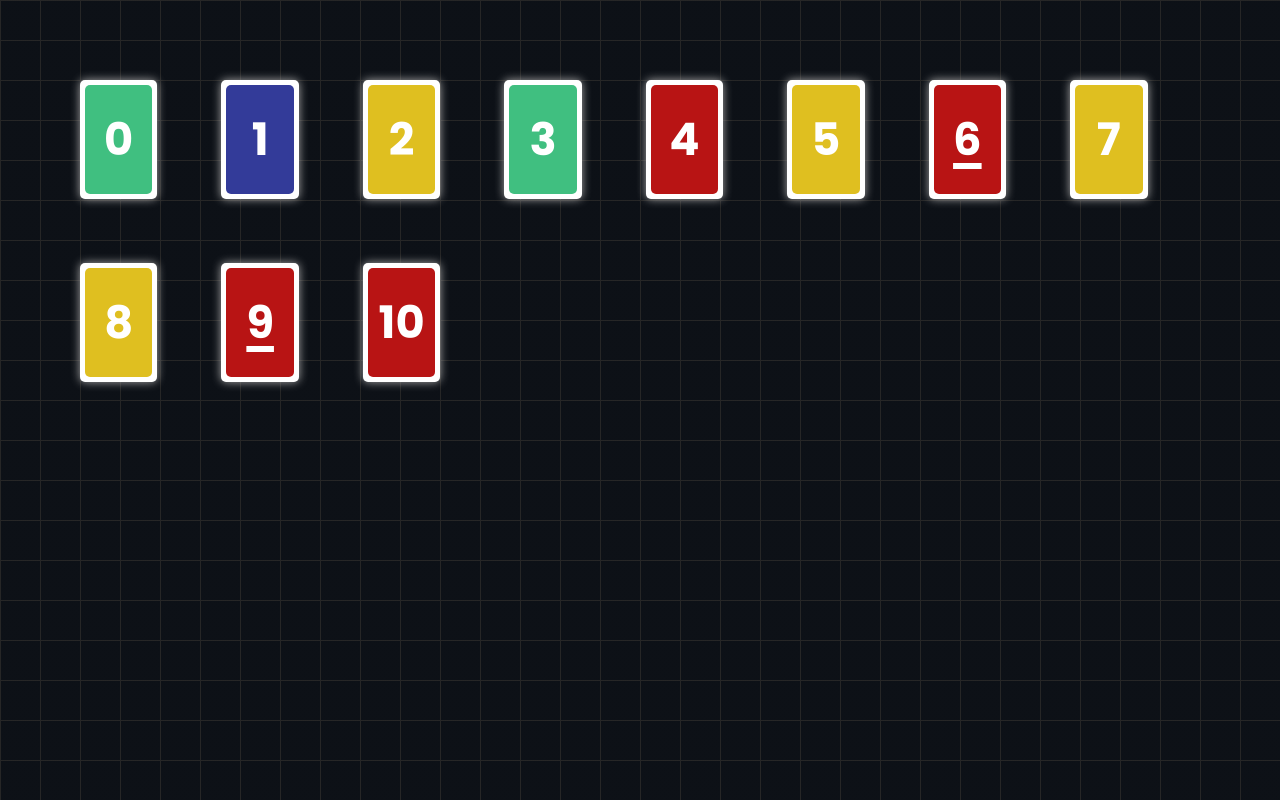
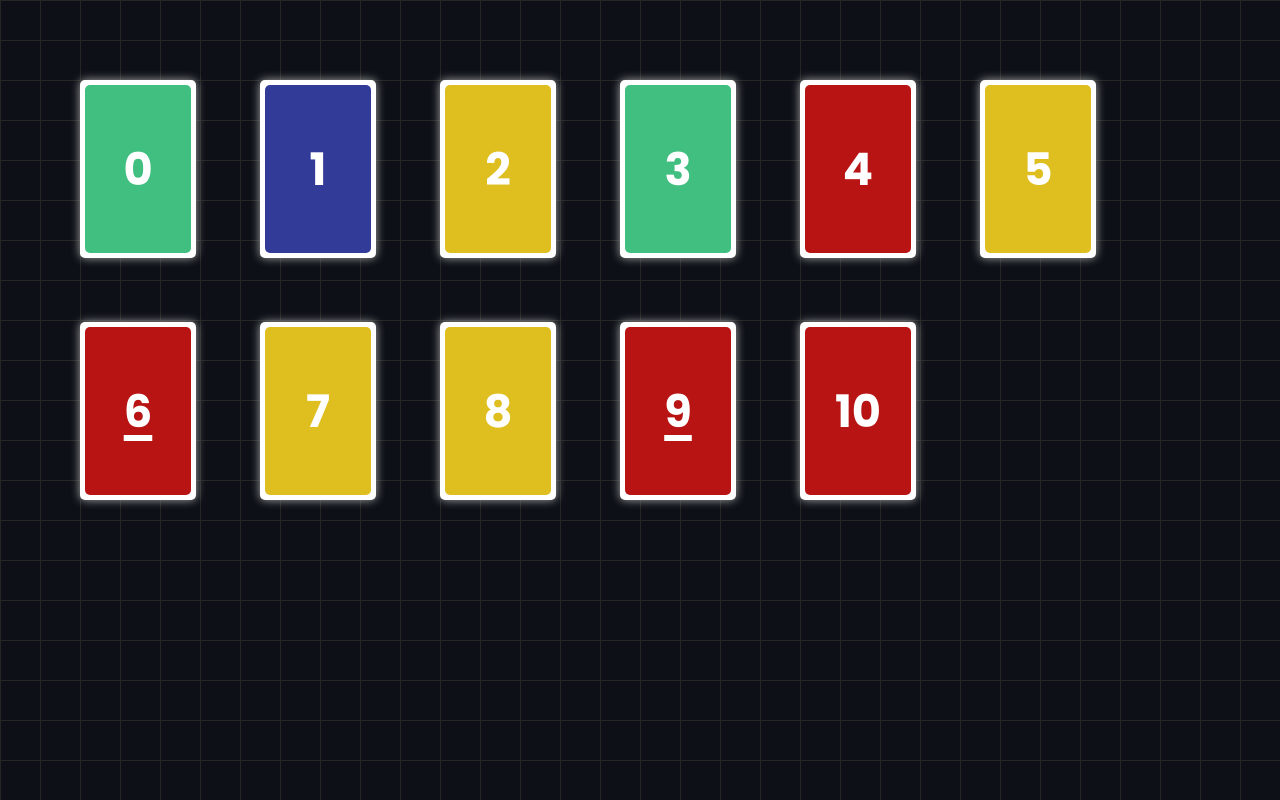
Before and after one commit to HigherGround189/draggable-cards, a Vue app: page / in a window 1280 px wide. Built offline with nearby package versions, Linux system fonts and the light colour scheme.

Commit message:
removed logging

```diff
--- a/src/components/Cards.vue
+++ b/src/components/Cards.vue
@@ -53,8 +53,6 @@
       },
       zIndexIncrement() {
         const zIndexListMax = Math.max(...this.$props.zIndexList)
-        console.log(this.$props.zIndexList)
-        console.log("Max" + zIndexListMax)
         this.$emit('update:zIndex', zIndexListMax + 1)
       },
       mouseDown() {
@@ -80,14 +78,15 @@
     padding: 5px;
     /* opacity: 0.75; */
 
-    width: 6.05vw;
-    aspect-ratio: 116 / 178;
+    width: 116px;
+    height: 178px;
     border-radius: 5px;
     box-shadow:0 0 10px #aaaaaa;
 
     cursor: grab;
     user-select: none;
-    touch-action: none
+    touch-action: none;
+    transition: 0.3s transform;
   }
 
   .card:hover {
@@ -96,6 +95,7 @@
 
   .card:active {
     cursor: grabbing;
+    transition: none;
   }
 
   .card-inner {
```
